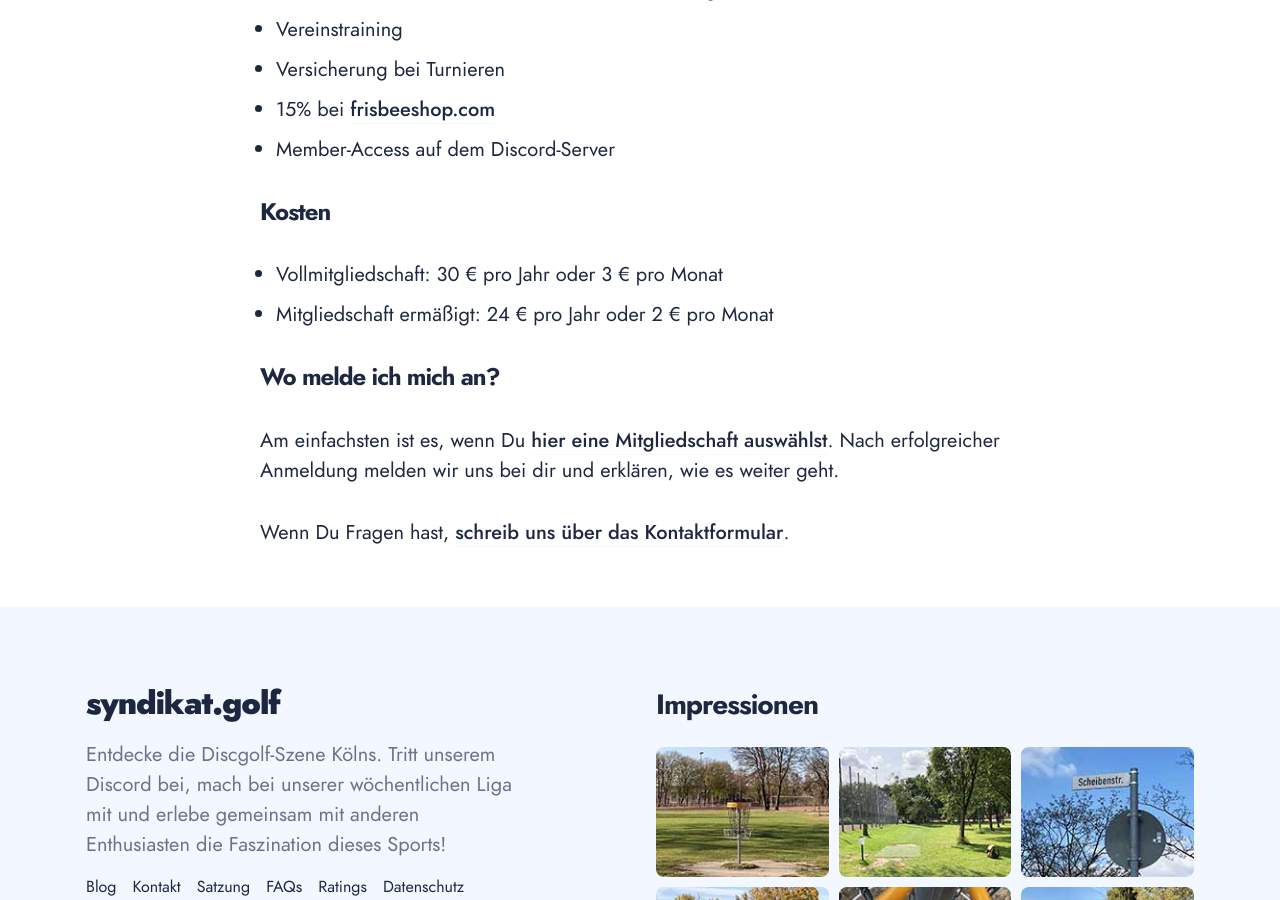
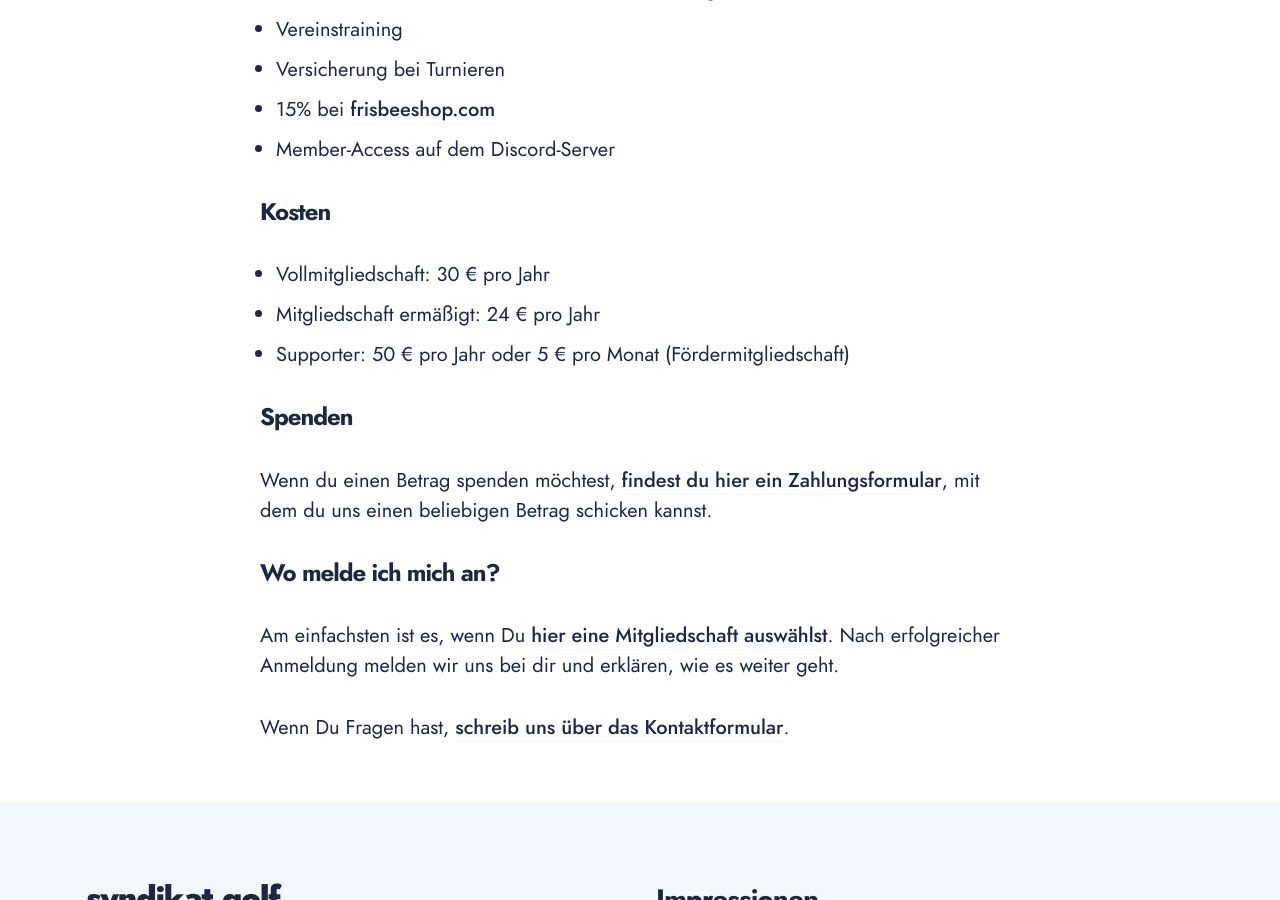
Before and after one commit to maxgreive/syndikat-web, a Jekyll site: the page built from membership.md, in a window 1280 px wide and 900 px high, scrolled down 556 px. Built offline with Jekyll 4.4.1, drawn with Linux system fonts in a browser that asks for light colours; some web fonts are replaced.

Commit message:
donation link

```diff
--- a/membership.md
+++ b/membership.md
@@ -20,8 +20,13 @@ Dann freuen wir uns über Deine Anmeldung!
 
 ### Kosten
 
-- Vollmitgliedschaft: 30 € pro Jahr oder 3 € pro Monat
-- Mitgliedschaft ermäßigt: 24 € pro Jahr oder 2 € pro Monat
+- Vollmitgliedschaft: 30 € pro Jahr
+- Mitgliedschaft ermäßigt: 24 € pro Jahr
+- Supporter: 50 € pro Jahr oder 5 € pro Monat (Fördermitgliedschaft)
+
+### Spenden
+
+Wenn du einen Betrag spenden möchtest, [findest du hier ein Zahlungsformular](https://buy.stripe.com/5kAdULfSzh02eOIdQV), mit dem du uns einen beliebigen Betrag schicken kannst.
 
 ### Wo melde ich mich an?
 
```
Also changed, not shown: assets/svelte-bundle.js, 1 other file.
